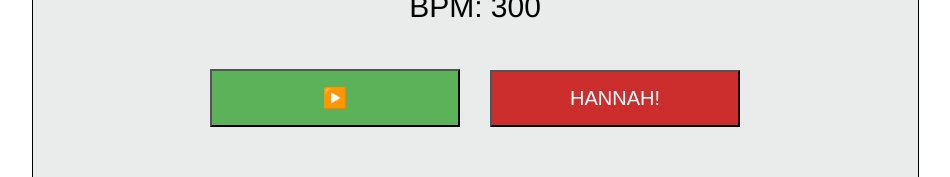
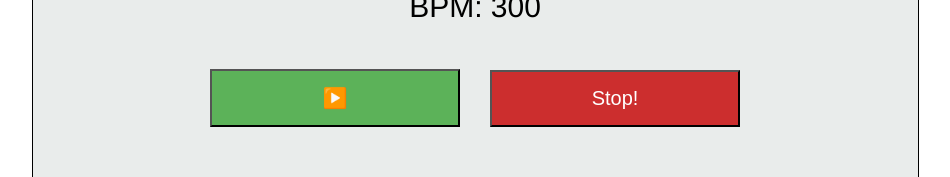
Before and after one commit to jenmerritt/react_metronome, a React (Create React App) app: page / in a window 1280 px wide. Shown: the part 202-379 px from the top of the page, without its empty margins (165-1115 px from the left). Built offline with nearby package versions, Linux system fonts and the light colour scheme.

Commit message:
update stop button

```diff
--- a/src/containers/MetronomeBox.js
+++ b/src/containers/MetronomeBox.js
@@ -69,7 +69,6 @@ class MetronomeBox extends Component{
   }
 
   playSound(){
-    // const audioFile = new Audio(this.state.sound)
     this.state.sound.play()
   }
 
@@ -86,7 +85,7 @@ class MetronomeBox extends Component{
         <h1>Metronome</h1>
         <p>BPM: {parseFloat(60000/this.state.speed).toFixed(0)}</p>
         <button id="play-button" onClick={this.loopAudio}>▶️</button>
-        <button id="hannah-button" onClick={this.clearAudio}>HANNAH!</button>
+        <button id="hannah-button" onClick={this.clearAudio}>Stop!</button>
         <SoundSelector sound={this.state.sound}  onSoundSelected={this.handleSoundSelected}/>
         <SpeedSelector className={this.sliderIcon} sliderIcon={this.state.sliderIcon} speed={this.state.speed}  onSpeedSelected={this.handleSpeedSelected}/>
         <div id="countdown" onClick={this.playCountdown}></div>
```
